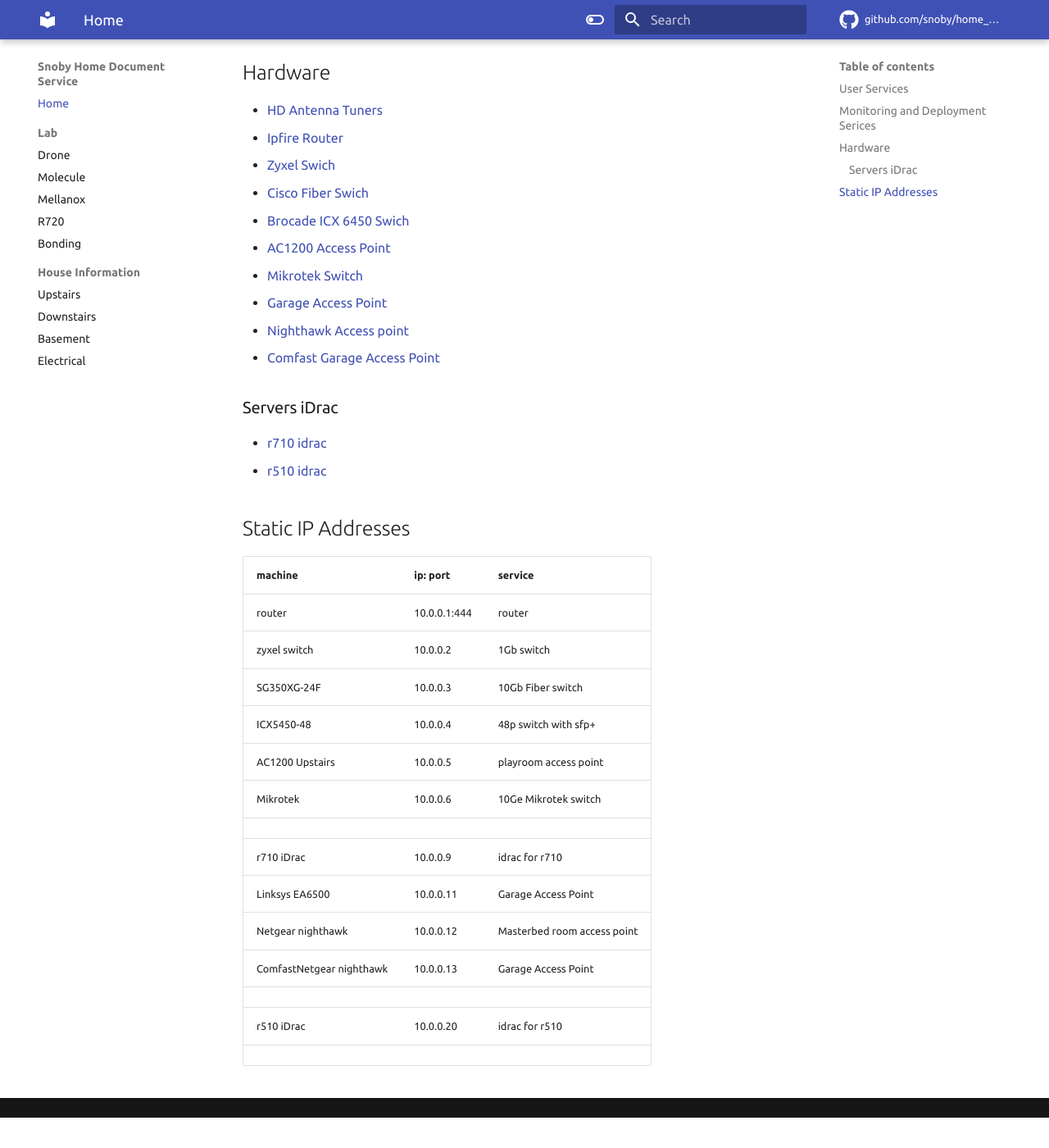
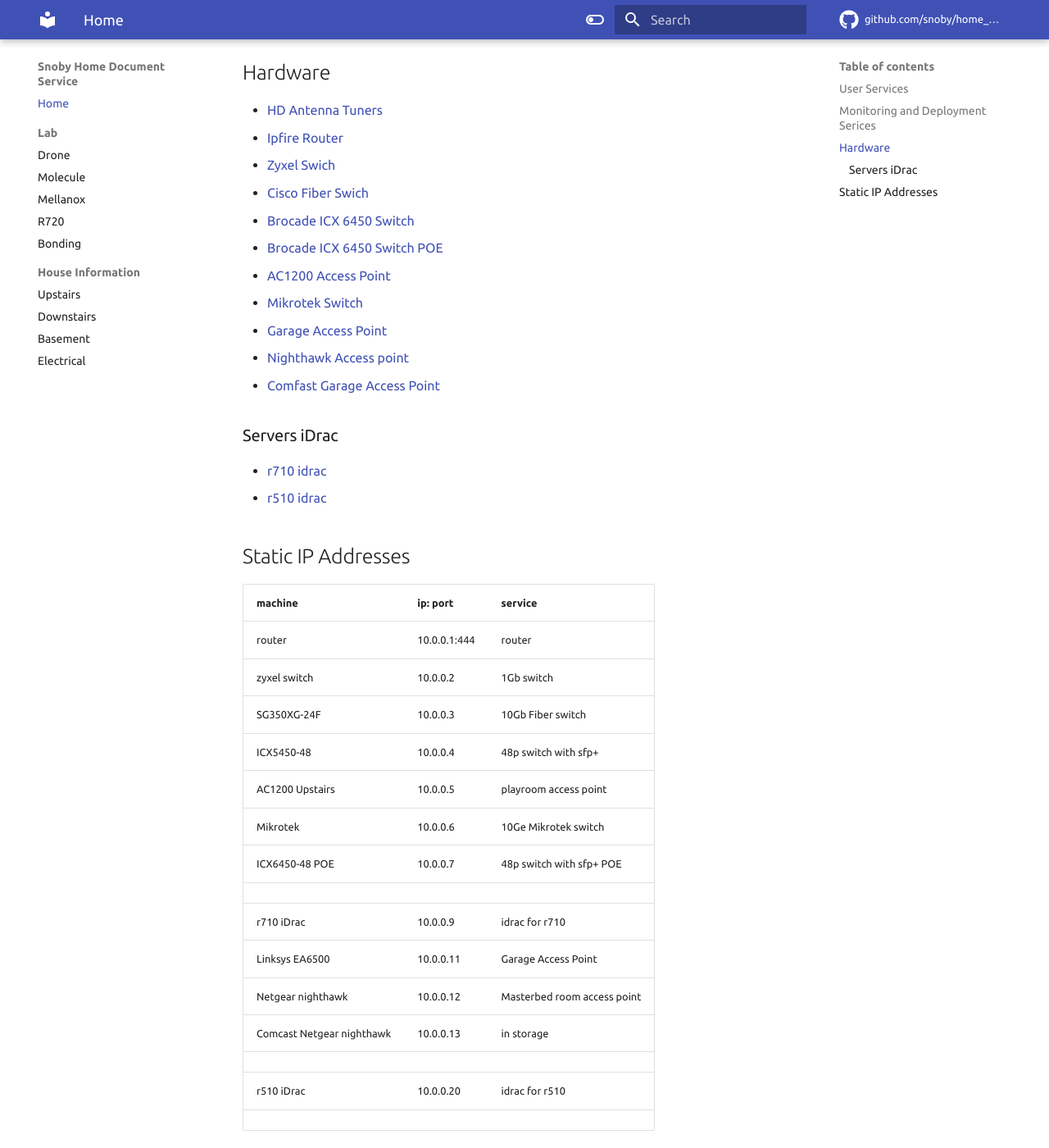
Before and after one commit to snoby/home_docs, an MkDocs documentation site: the page built from docs/index.md, in a window 1280 px wide and 1400 px high, scrolled down 644 px. Shown: the whole window at 82% size. Built offline with MkDocs 1.6.1 and Material for MkDocs 9.7.7, drawn with Linux system fonts in a browser that asks for light colours; comment, search, counter and statistics services are not loaded; before the commit the page ends 2007 px from its top, so only the background shows below that.

Commit message:
Added second switch information

```diff
--- a/docs/index.md
+++ b/docs/index.md
@@ -24,7 +24,8 @@
 - [Ipfire Router](https://10.0.0.1:444){target=\_blank}
 - [Zyxel Swich](https://10.0.0.2){target=\_blank}
 - [Cisco Fiber Swich](https://10.0.0.3){target=\_blank}
-- [Brocade ICX 6450 Swich](https://10.0.0.4){target=\_blank}
+- [Brocade ICX 6450 Switch](http://10.0.0.4){target=\_blank}
+- [Brocade ICX 6450 Switch POE](http://10.0.0.7){target=\_blank}
 - [AC1200 Access Point](https://10.0.0.5){target=\_blank}
 - [Mikrotek Switch](https://10.0.0.6){target=\_blank}
 - [Garage Access Point](https://10.0.0.11){target=\_blank}
@@ -46,11 +47,12 @@
 | ICX5450-48               | 10.0.0.4     | 48p switch with sfp+        |
 | AC1200 Upstairs          | 10.0.0.5     | playroom access point       |
 | Mikrotek                 | 10.0.0.6     | 10Ge Mikrotek switch        |
+| ICX6450-48 POE           | 10.0.0.7     | 48p switch with sfp+ POE    |
 |                          |              |                             |
 | r710 iDrac               | 10.0.0.9     | idrac for r710              |
 | Linksys EA6500           | 10.0.0.11    | Garage Access Point         |
 | Netgear nighthawk        | 10.0.0.12    | Masterbed room access point |
-| ComfastNetgear nighthawk | 10.0.0.13    | Garage Access Point         |
+| Comcast Netgear nighthawk| 10.0.0.13    | in storage                  |
 |                          |              |                             |
 | r510 iDrac               | 10.0.0.20    | idrac for r510              |
 |                          |              |                             |
```
